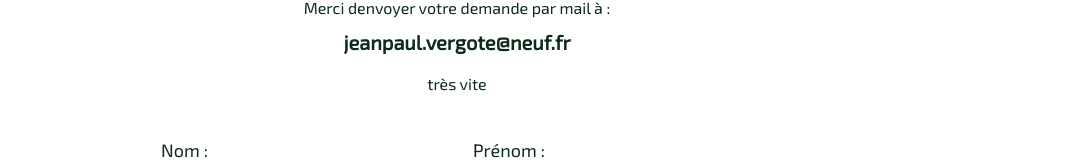
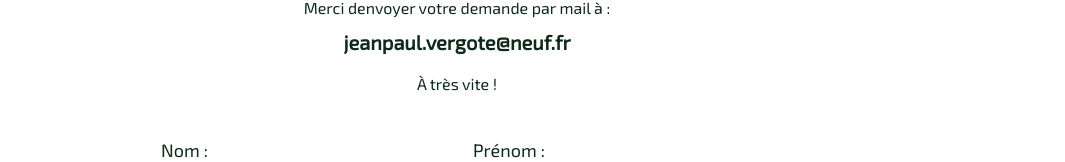
Before and after one commit to ttfarguais/ttfarguais, a Next.js app: page /contact in a window 1280 px wide. Shown: the part 410-572 px from the top of the page, without its empty margins (183-1248 px from the left). Built offline with nearby package versions, Linux system fonts and the light colour scheme.

Commit message:
Update Contact.jsx

```diff
--- a/app/src/components/Main/contact/Contact.jsx
+++ b/app/src/components/Main/contact/Contact.jsx
@@ -23,7 +23,7 @@ export default function Contact({
       <h1 className="text-xl text-center font-bold p-1 mb-2">
         jeanpaul.vergote@neuf.fr
       </h1></div>
-        <div> très vite </div>
+        <div>À très vite !</div>
 
 
       <form
```
